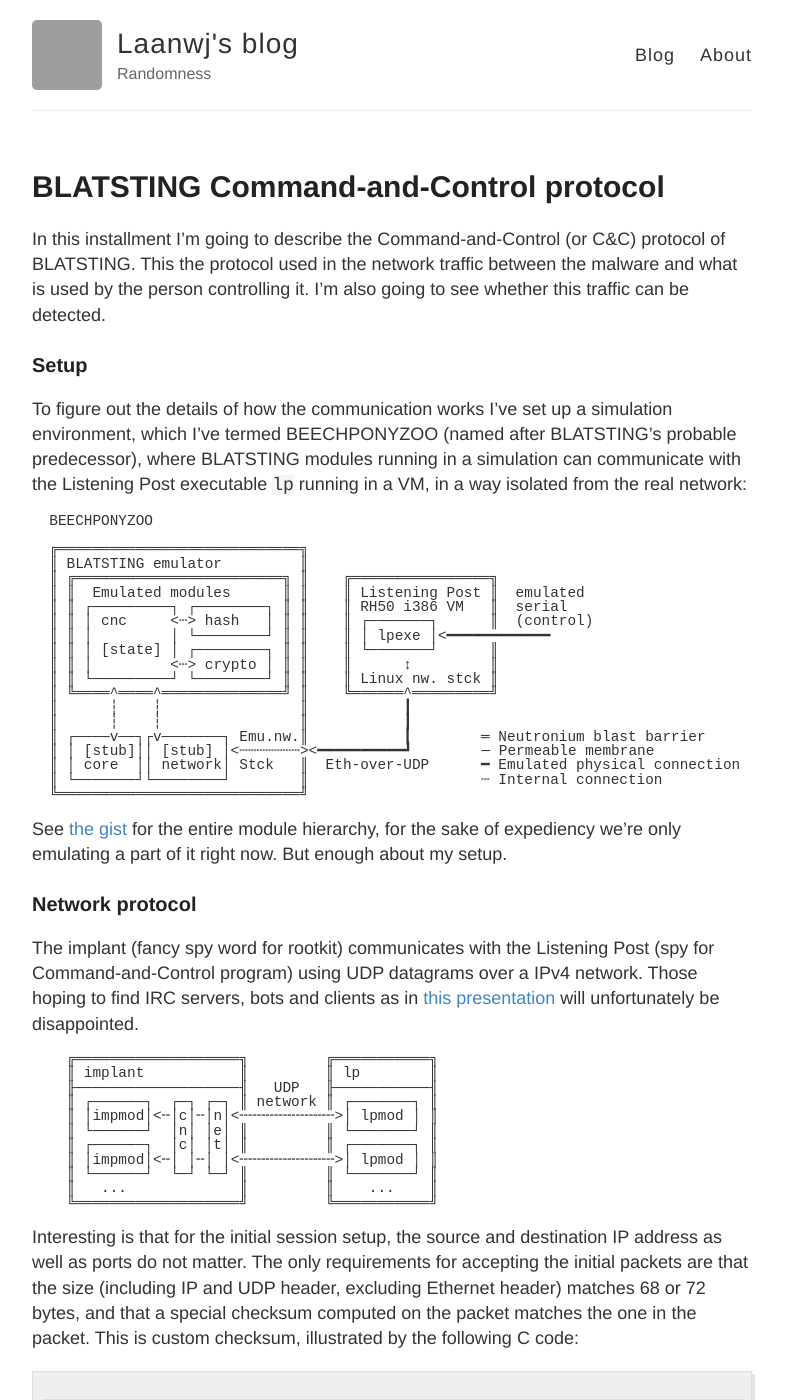
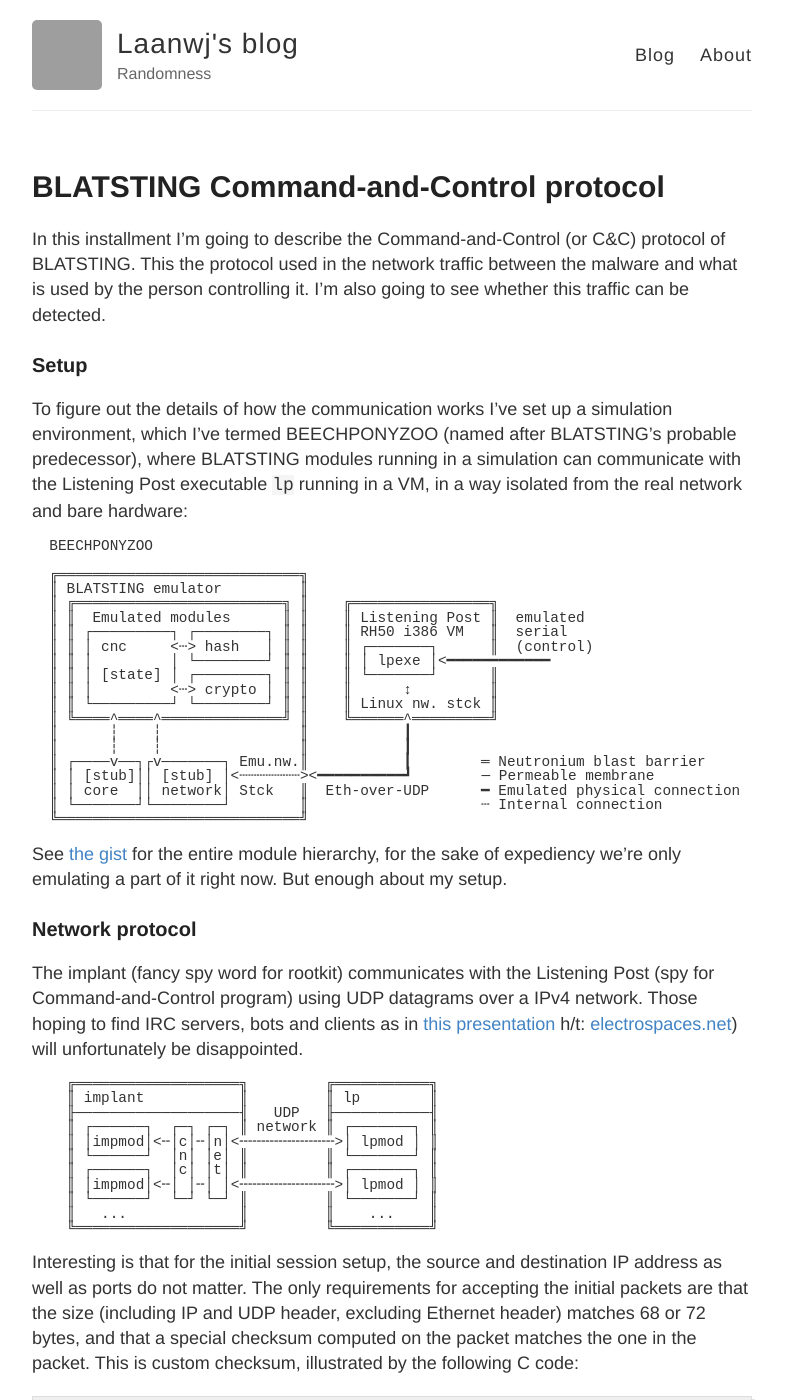
Before and after one commit to laanwj/laanwj.github.io, a Jekyll site: the page built from _posts/2016-09-04-blatsting-command-and-control.md, in a window 1280 px wide and 1400 px high. Shown: the whole window, without its empty margins (248-1034 px from the left). Built offline with Jekyll 4.4.1, drawn with Linux system fonts in a browser that asks for light colours; grey boxes are pictures that could not be loaded.

Commit message:
clarify, and credit where credit's due

```diff
--- a/_posts/2016-09-04-blatsting-command-and-control.md
+++ b/_posts/2016-09-04-blatsting-command-and-control.md
@@ -8,7 +8,7 @@ In this installment I'm going to describe the Command-and-Control (or C&C) proto
 
 ### Setup
 
-To figure out the details of how the communication works I've set up a simulation environment, which I've termed BEECHPONYZOO (named after BLATSTING's probable predecessor), where BLATSTING modules running in a simulation can communicate with the Listening Post executable `lp` running in a VM, in a way isolated from the real network:
+To figure out the details of how the communication works I've set up a simulation environment, which I've termed BEECHPONYZOO (named after BLATSTING's probable predecessor), where BLATSTING modules running in a simulation can communicate with the Listening Post executable `lp` running in a VM, in a way isolated from the real network and bare hardware:
 
 <pre>
   BEECHPONYZOO
@@ -36,7 +36,7 @@ See [the gist](https://gist.github.com/laanwj/9e5e404266a8956beabde522f97c421b#f
 
 ### Network protocol
 
-The implant (fancy spy word for rootkit) communicates with the Listening Post (spy for Command-and-Control program) using UDP datagrams over a IPv4 network. Those hoping to find IRC servers, bots and clients as in [this presentation](http://www.spiegel.de/media/media-35689.pdf) will unfortunately be disappointed.
+The implant (fancy spy word for rootkit) communicates with the Listening Post (spy for Command-and-Control program) using UDP datagrams over a IPv4 network. Those hoping to find IRC servers, bots and clients as in [this presentation](http://www.spiegel.de/media/media-35689.pdf) h/t: [electrospaces.net](https://electrospaces.blogspot.nl/2016/08/is-shadow-brokers-leak-latest-in-series.html)) will unfortunately be disappointed.
 
 <pre>
     ╔═══════════════════╗         ╔═══════════╗
```
